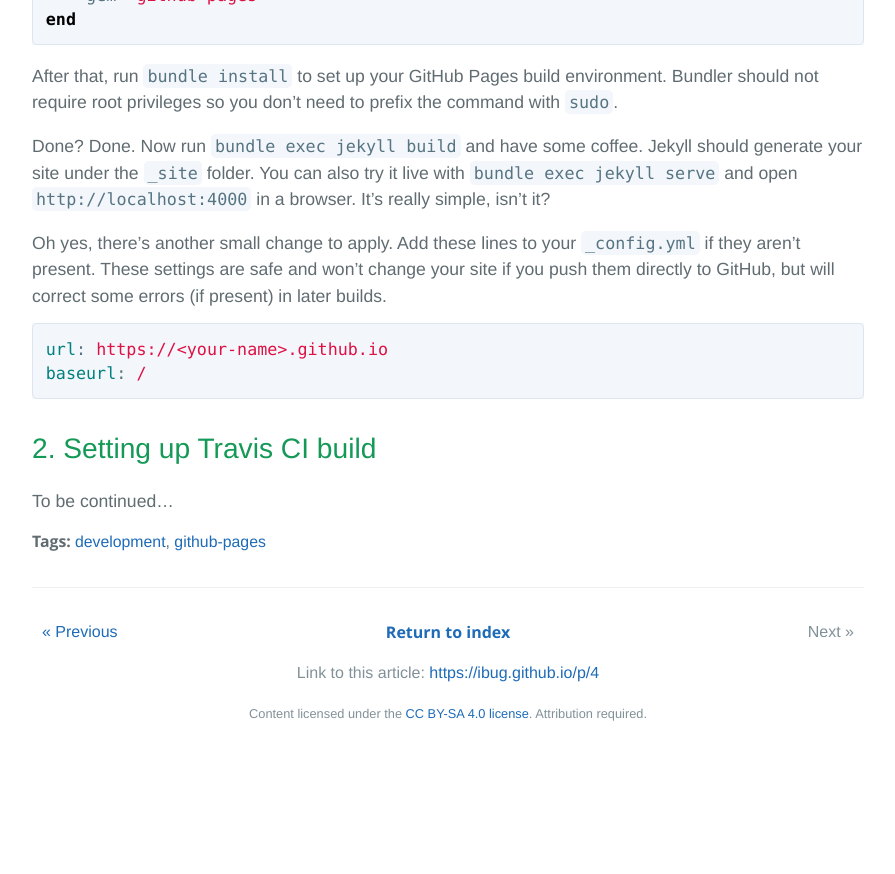
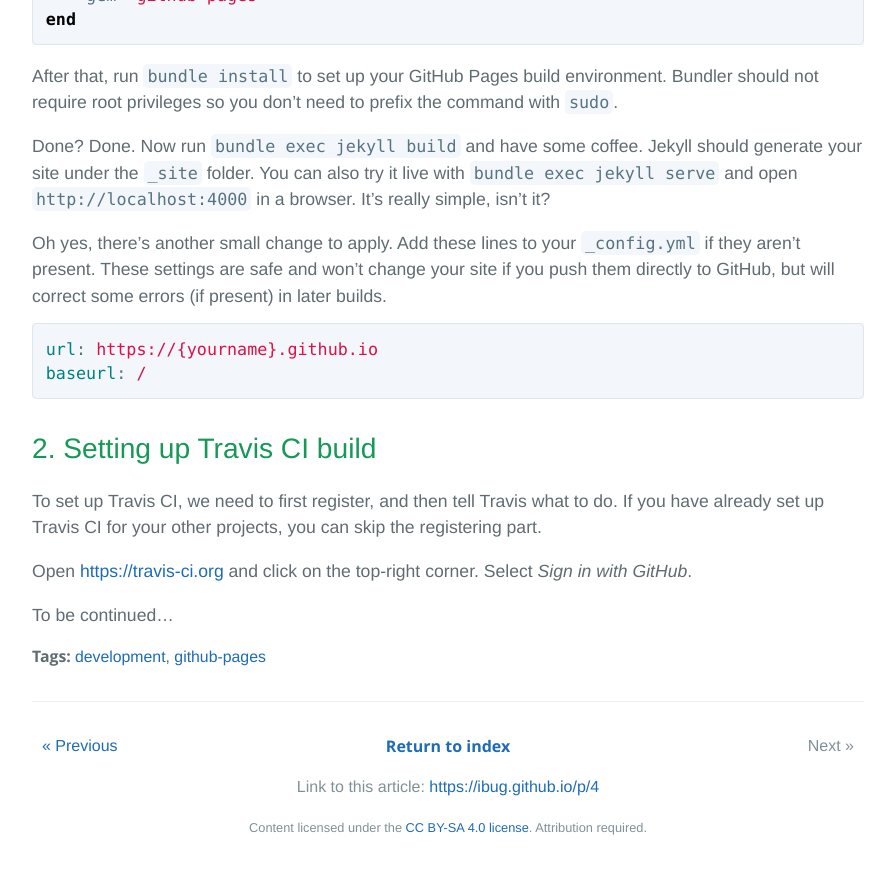
Before and after one commit to iBug/iBug-source, a Jekyll site: the page built from _posts/2018-04-14-build-github-pages-with-travis-ci.md, in a window 1280 px wide and 900 px high, scrolled down 1511 px. Shown: the top 874 px of the window, without its empty margins (192-1087 px from the left). Built offline with Jekyll 4.4.1, drawn with Linux system fonts in a browser that asks for light colours; some web fonts are replaced; our own code applies the rules of GitHub Pages for plain Markdown files; before the commit the page ends 2296 px from its top, so only the background shows below that.

Commit message:
Update post

````diff
--- a/_config.yml
+++ b/_config.yml
@@ -7,7 +7,7 @@ baseurl: ""
 
 author: iBug
 index_url: /blog
-permalink: /blog/:year-:month/:title.html
+permalink: /blog/:year/:month/:title.html
 
 #date_format: "%b %-d, %Y at %-H:%M"
 date_format: "%b %-d, %Y"
--- a/_posts/2018-04-14-build-github-pages-with-travis-ci.md
+++ b/_posts/2018-04-14-build-github-pages-with-travis-ci.md
@@ -59,12 +59,16 @@ Done? Done. Now run `bundle exec jekyll build` and have some coffee. Jekyll shou
 Oh yes, there's another small change to apply. Add these lines to your `_config.yml` if they aren't present. These settings are safe and won't change your site if you push them directly to GitHub, but will correct some errors (if present) in later builds.
 
 ```yaml
-url: https://<your-name>.github.io
+url: https://{yourname}.github.io
 baseurl: /
 ```
 
 
 # 2. Setting up Travis CI build {#setup-travis}
+
+To set up Travis CI, we need to first register, and then tell Travis what to do. If you have already set up Travis CI for your other projects, you can skip the registering part.
+
+Open <https://travis-ci.org> and click on the top-right corner. Select *Sign in with GitHub*.
 
 To be continued...
 
````
